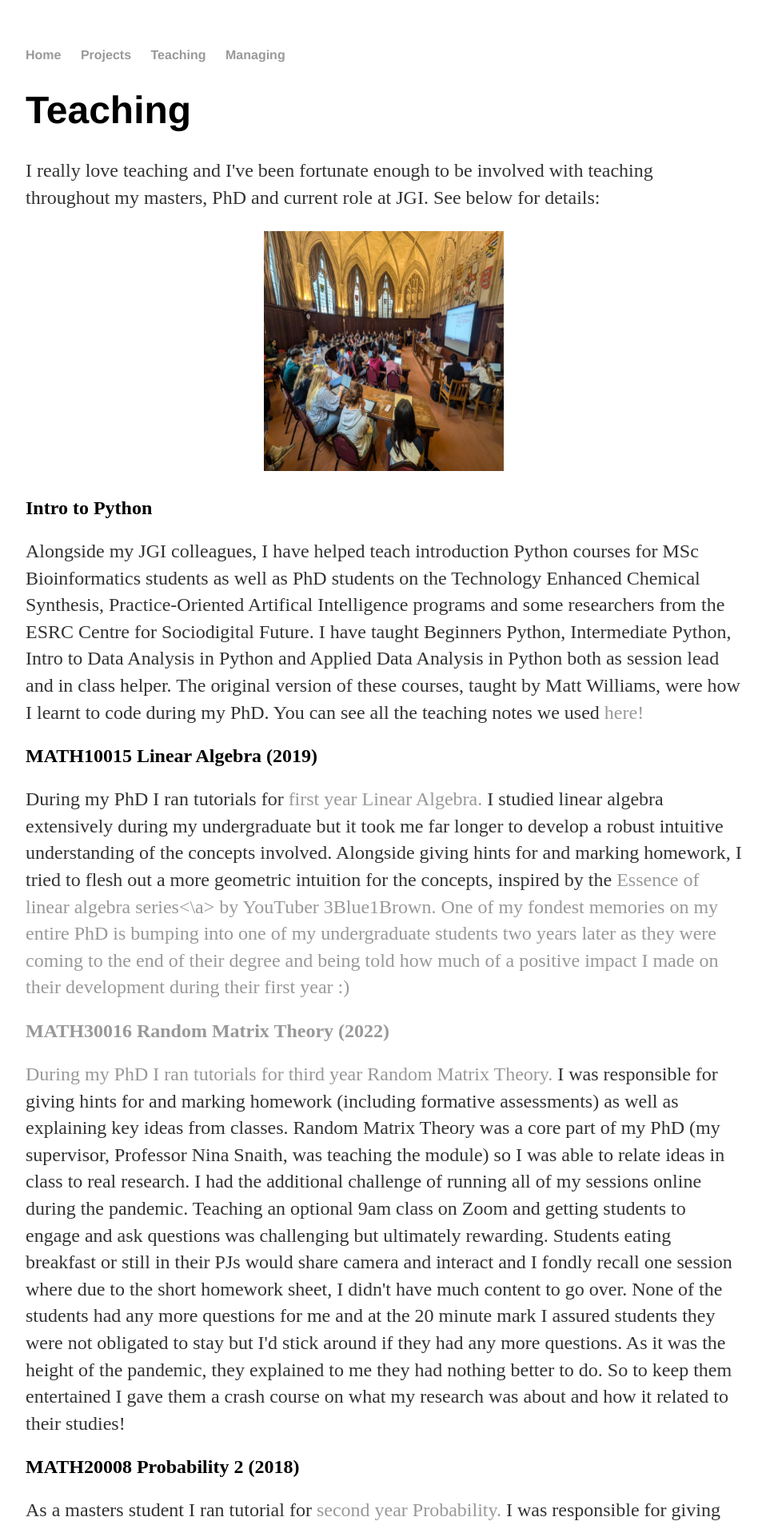
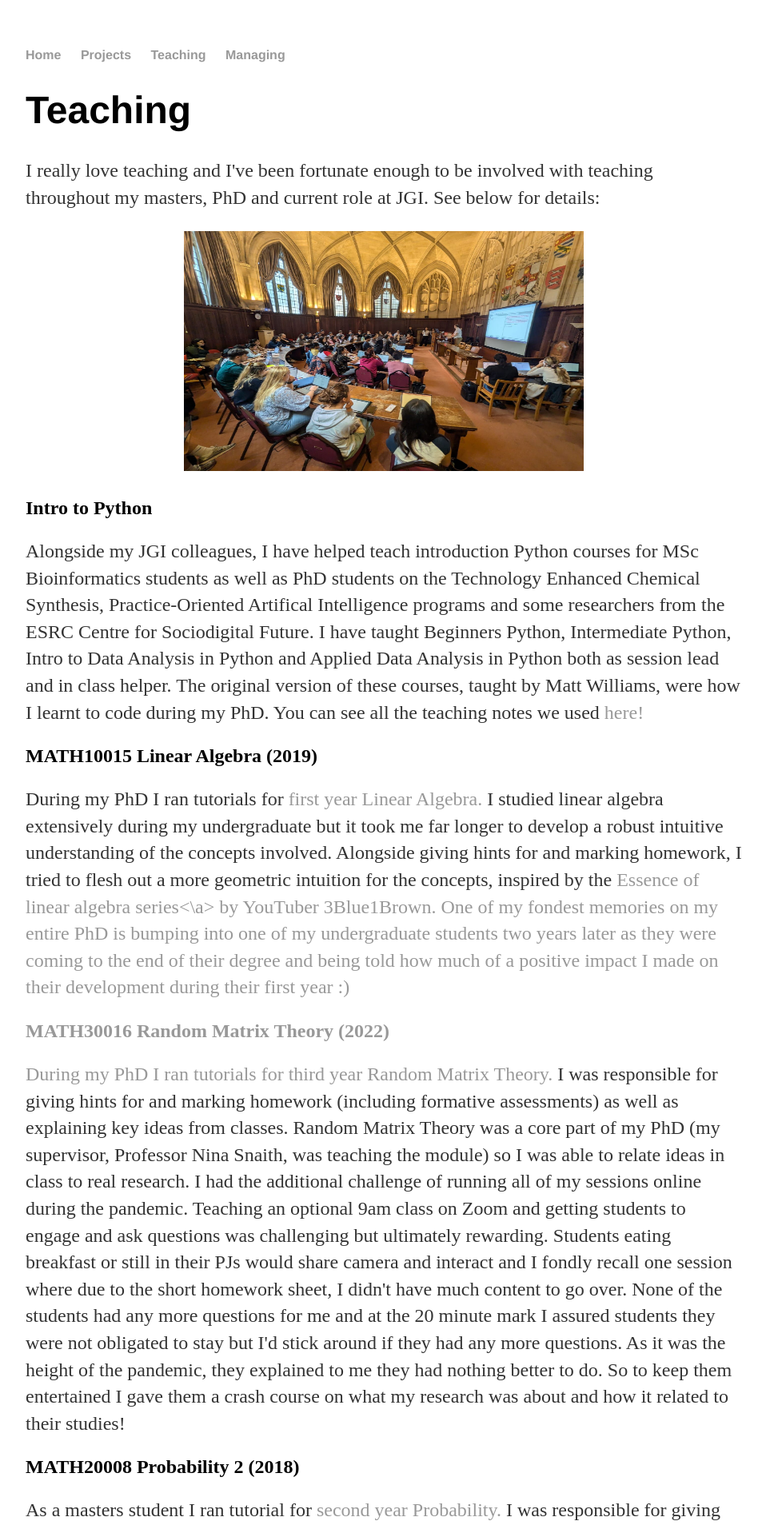
Before and after one commit to HuwWDay/HuwWDay.github.io, a Jekyll site: the page built from teaching/index.html, in a window 1280 px wide. Shown: the top 1912 px of the page at 80% size, without its empty margins (160-1118 px from the left). Built offline with Jekyll 4.4.1, drawn with Linux system fonts in a browser that asks for light colours.

Commit message:
Update index.html

```diff
--- a/teaching/index.html
+++ b/teaching/index.html
@@ -7,7 +7,7 @@ title: Huw Day, Data Scientist
 	  <p>I really love teaching and I've been fortunate enough to be involved with teaching throughout my masters, PhD and current role at JGI. See below for details: </p>
 
 	<p class="aligncenter">
-			<img src="teaching.jpg" alt="Huw teaching Python to a roomful of MSc Bioinformatics students" width="300" height="300">
+			<img src="teaching.jpg" alt="Huw teaching Python to a roomful of MSc Bioinformatics students" width="500" height="300">
 		</p>
 		<style>
 			.aligncenter {
```
